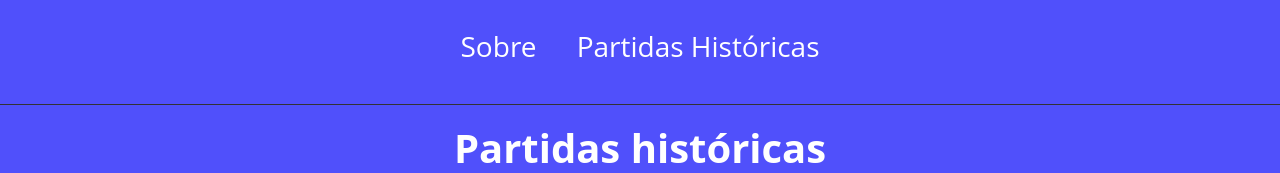
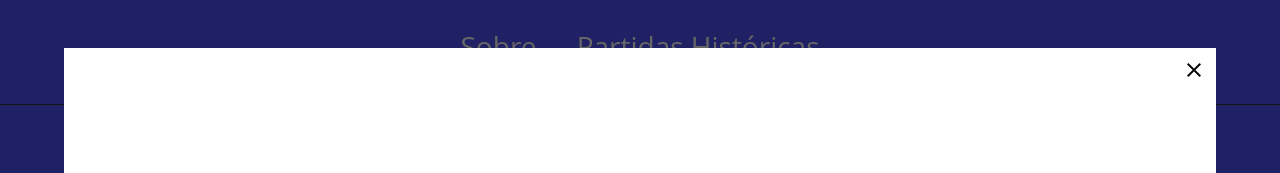
Before and after one commit to LucasPereira9/Atividade-Rocketseat, a plain HTML site: page classes.html in a window 1280 px wide. Shown: the top 173 px of the page. Drawn offline with Linux system fonts and the light colour scheme.

Commit message:
detalhes modal.

```diff
--- a/classes.html
+++ b/classes.html
@@ -8,11 +8,13 @@
 </head>
 <link rel="stylesheet" href="estilos/style2.css">
 <link rel="preconnect" href="https://fonts.googleapis.com">
+<link href="https://fonts.googleapis.com/icon?family=Material+Icons"
+      rel="stylesheet">
 <body>
     <header>
         <div class="links">
-            <a href="/">Sobre</a>
-            <a href="/">Partidas Históricas</a>
+            <a href="index.html">Sobre</a>
+            <a href="classes.html">Partidas Históricas</a>
         </div>
     </header>
     <div id="container">
@@ -98,5 +100,17 @@
             </div>
         </div>
     </section>
+
+    <div class="modal-back ativo">
+        <div class="modal">
+            <a class="close-modal">
+                <i class="material-icons">close</i>
+            </a>
+            <div class="modal-content">
+                <!-- video aqui -->
+            </div>
+        </div>
+    </div>
+    <script src="scripts.js"></script>
 </body>
 </html>
--- a/estilos/style2.css
+++ b/estilos/style2.css
@@ -73,7 +73,10 @@ header {
 
 
 
-/* ===== CLASSES ==== */
+
+/* ===== CARDS ==== */
+
+
 
 .cards {
     max-width: 800px;
@@ -110,3 +113,42 @@ header {
     text-align: center;
     font-size: 23px;
 }
+
+
+/* ===== modal === */
+
+
+
+.modal-back {
+    background-color: rgb(0,0,0,0.6);
+    width: 100%;
+    height: 100%;
+    position: fixed;
+    top: 0;
+    opacity: 0;
+    visibility: hidden;
+}
+.modal {
+    background-color: white;
+    width: 90%;
+    height: 90%;
+    margin: 6vh auto;
+    position: relative;
+}
+.close-modal {
+    color: black;
+    position: absolute;
+    top: 0;
+    right: 0;
+    margin: 10px 10px;
+    cursor: pointer;
+}
+
+
+/* === MODAL ACTIVED === */
+
+
+.modal-back.ativo {
+    opacity: 1;
+    visibility: visible;
+}
```
Also changed, not shown: index.html (+2 -2 lines), scripts.js (added).
